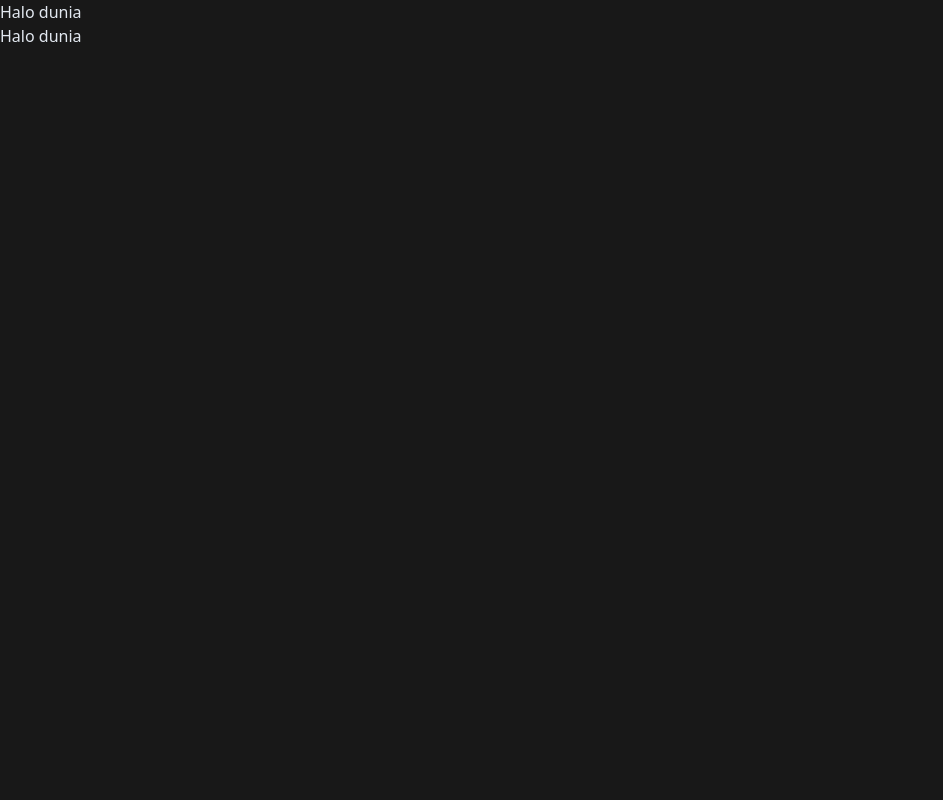
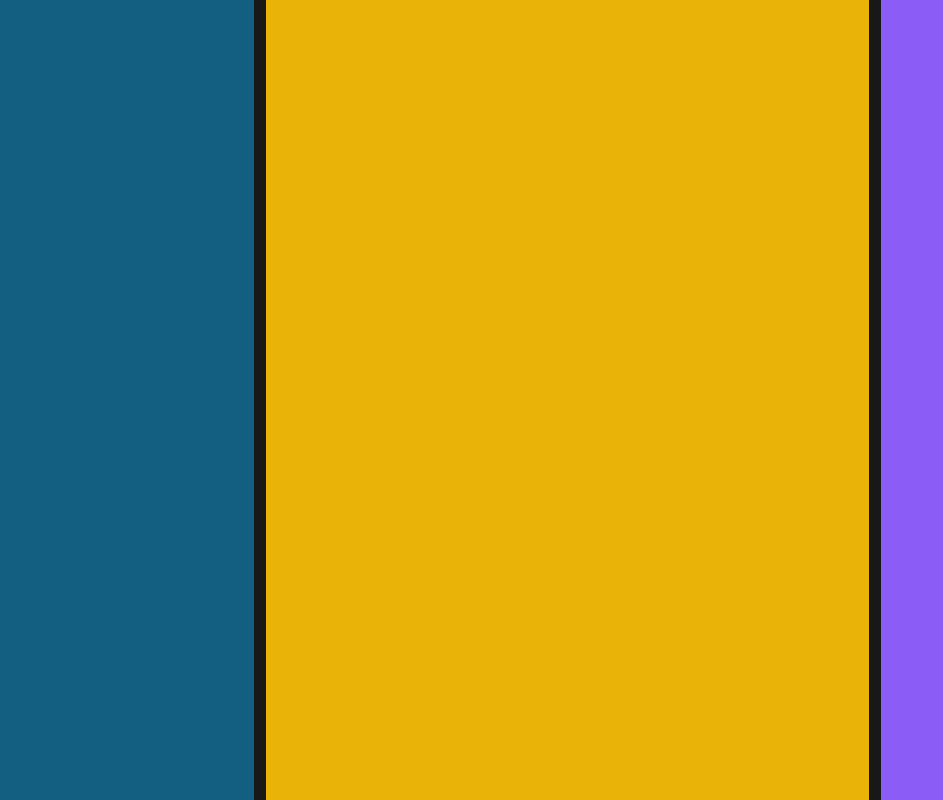
Before and after one commit to joisv/anime-app, a Next.js app: page / in a window 1280 px wide. Shown: the top 800 px of the page, without its empty margins (0-943 px from the left). Built offline with nearby package versions, Linux system fonts and the light colour scheme.

Commit message:
first commit

```diff
--- a/package.json
+++ b/package.json
@@ -9,6 +9,7 @@
     "lint": "next lint"
   },
   "dependencies": {
+    "@heroicons/react": "^2.0.16",
     "axios": "^1.3.4",
     "next": "13.2.4",
     "react": "18.2.0",
--- /dev/null
+++ b/src/components/Sidebar/Left/index.js
@@ -0,0 +1,9 @@
+import React from 'react'
+
+export default function LeftIndex() {
+  return (
+
+      <div className='min-h-screen w-[20%] bg-sky-500 sticky opacity-50'></div>
+
+  )
+}
--- /dev/null
+++ b/src/components/Sidebar/Right/index.js
@@ -0,0 +1,9 @@
+import React from 'react'
+
+export default function RightIndex() {
+  return (
+    <div className='h-screen bg-violet-500 col-span-4'>
+
+    </div>
+  )
+}
--- a/src/components/navbar.js
+++ /dev/null
@@ -1,8 +0,0 @@
-export default function Navbar() {
-
-  return (
-    <div>
-      <h1>Halo dunia</h1>
-    </div>
-  )
-}
--- a/src/pages/_app.js
+++ b/src/pages/_app.js
@@ -1,11 +1,17 @@
 import '@/styles/globals.css'
-import Navbar from '@/components/navbar'
+import LeftIndex from '@/components/Sidebar/Left'
+import RightIndex from '@/components/Sidebar/Right'
 
 export default function App({ Component, pageProps }) {
   return (
-    <div className='bg-background min-h-screen text-slate-200 '>
-      <Navbar />
-      <Component {...pageProps} />
+    <div className='bg-background '>
+       <div className='max-w-7xl mx-auto min-h-screen flex gap-3'>
+            <LeftIndex />
+            <div className='w-[80%] grid grid-cols-10 mx-auto gap-3 '>
+            <Component {...pageProps} />
+            <RightIndex />
+          </div>
+       </div>
     </div>
   )
 }
--- a/src/pages/coba.js
+++ /dev/null
@@ -1,9 +0,0 @@
-import React from 'react'
-
-export default function coba() {
-  return (
-    <div>
-      <h1 className='text-slate-200'>Halo sekai</h1>
-    </div>
-  )
-}
--- a/src/pages/index.js
+++ b/src/pages/index.js
@@ -1,17 +1,16 @@
 import Head from 'next/head'
-import Image from 'next/image'
 
 export default function Home() {
   return (
     <>
       <Head>
-        <title>Create Next App</title>
+        <title>ElonsWebtoon</title>
         <meta name="description" content="Generated by create next app" />
         <meta name="viewport" content="width=device-width, initial-scale=1" />
         <link rel="icon" href="/favicon.ico" />
       </Head>
-      <main >
-        <h1>Halo dunia</h1>
+      <main className='h-[200vh] bg-yellow-500 col-span-6'>
+
       </main>
     </>
   )
--- a/src/styles/globals.css
+++ b/src/styles/globals.css
@@ -4,9 +4,12 @@
 
 
 @layer base {
-    @font-face{
+    /* @font-face{
         font-family: "Druk";
         font-weight: 500;
         src: url('../../public/fonts/Roboto-Bold.ttf') format('ttf');
-    }
+    } */
 }
+@layer components {
+
+}
```
Also changed, not shown: 1 other file (tests, documents, lock files or other folders).
